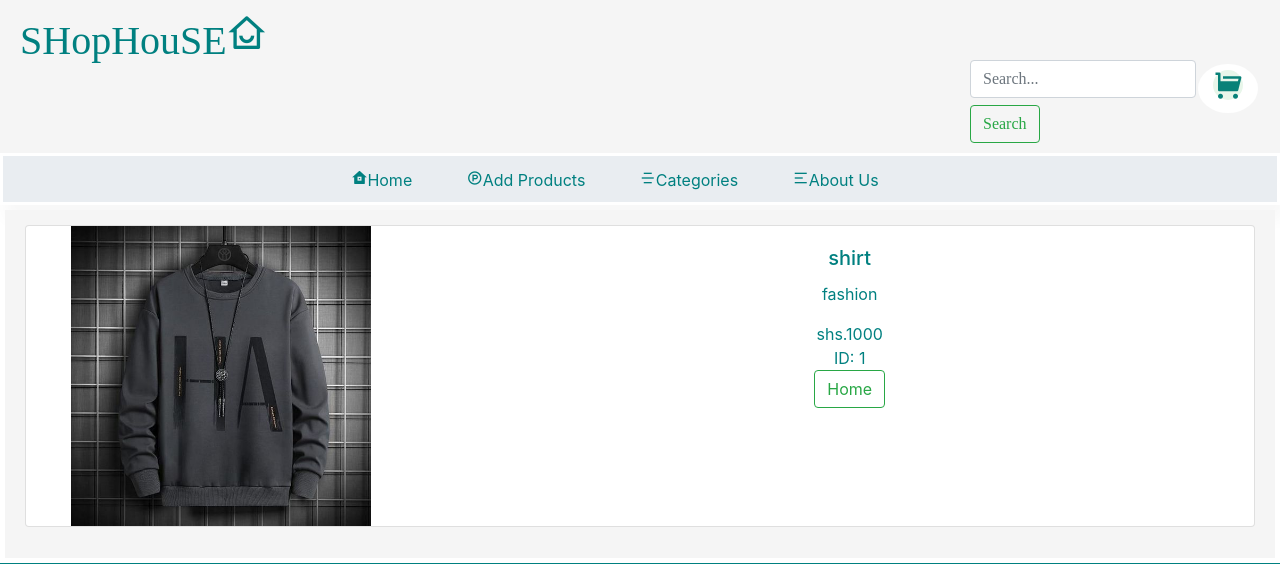
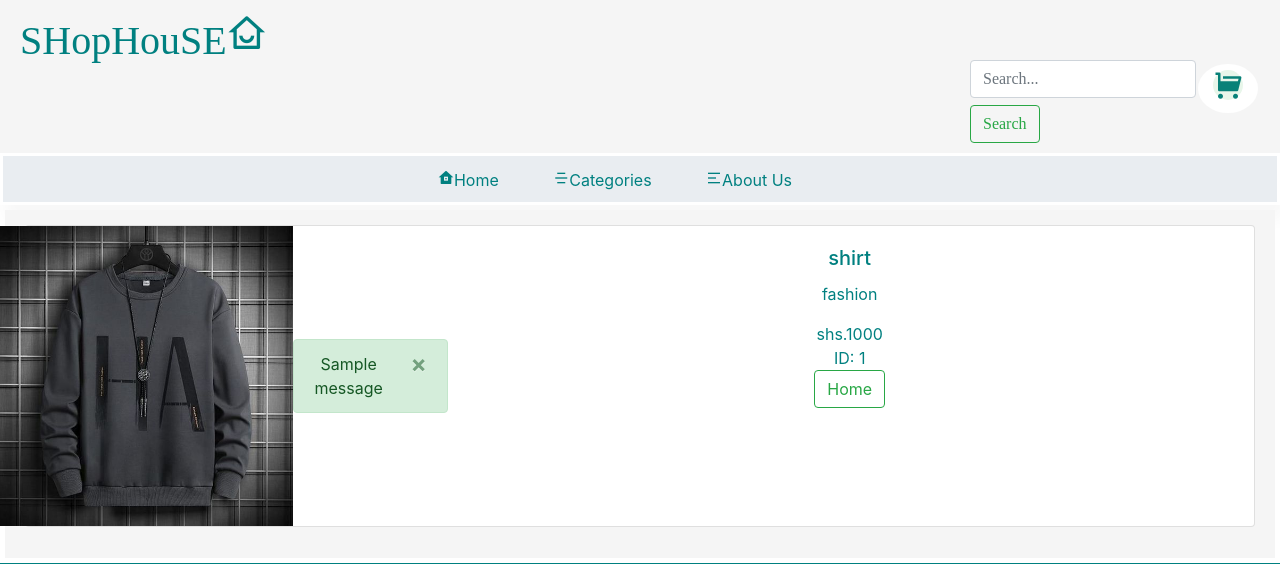
Before and after one commit to nathankanyesigye/shophouse, a Django app: page /product/1/ in a window 1280 px wide. Shown: the top 564 px of the page. Run offline with Django 5.2, Linux system fonts and the light colour scheme; data comes from the database, SQL or seed files in the repository; both versions use the stored data as it was after the commit; tables that the repository leaves empty hold one stand-in row (values such as "Sample post"); one stand-in notice (Sample message) is shown; some libraries are stand-ins or nearby versions.

Commit message:
updated every thing

```diff
--- a/templates/base.html
+++ b/templates/base.html
@@ -37,7 +37,9 @@
         <nav>
             <ul>
                 <li><a href="{%url 'home' %}"><i class="ri-home-8-fill"></i>Home</a></li>
-                <li><a href="{%url 'addproduct' %}"><i class="ri-product-hunt-line"></i>Add Products</a></li>
+                {% if user.is_authenticated %}
+                    <li><a href="{%url 'addproduct' %}"><i class="ri-product-hunt-line"></i>Add Products</a></li>
+                {% endif %}
                 <li><a href="#"><i class="ri-menu-5-line"></i>Categories</a></li>
                 <li><a href="{%url 'about' %}"><i class="ri-menu-2-fill"></i>About Us</a></li>
             </ul>
--- a/templates/product.html
+++ b/templates/product.html
@@ -9,10 +9,24 @@
             <div class="row g-0">
               <div class="col-md-4" style="display: flex; justify-content: center;  align-items:center;">
                 <img src="{{ product.image.url }}" class="img-fluid rounded-start" alt="..." width="300" height="300">
-                {% if user.is_authenticated %}
-                <a href="{%  url 'deleteproduct' product.id %} "><button type="button" class="btn btn-danger m-1"> Delete</button></a>
-                <a href="{%  url 'updateproduct' product.id %} "><button type="button" class="btn btn-primary m-1"> Update</button></a>
-                {% else %}
+                {% if user.is_authenticated and product.business.owner == user %}
+                <div class="mt-3">
+                    <a href="{% url 'updateproduct' product.id %}" class="btn btn-primary m-1">Update</a>
+                    <a href="{% url 'deleteproduct' product.id %}" class="btn btn-danger m-1">Delete</a>
+                </div>
+                {% endif %}
+
+                {% if messages %}
+                <div class="mt-3">
+                    {% for message in messages %}
+                        <div class="alert alert-{{ message.tags }} alert-dismissible fade show" role="alert">
+                            {{ message }}
+                            <button type="button" class="close" data-dismiss="alert" aria-label="Close">
+                                <span aria-hidden="true">&times;</span>
+                            </button>
+                        </div>
+                    {% endfor %}
+                </div>
                 {% endif %}
 
               </div>
```
Also changed, not shown: shophouse/tests/test_views.py (+32 -1 lines), db.sqlite3, media/shophouse/media/freepic2.jpg (added), media/shophouse/media/gucci_oe03UqL.jpg (added), media/shophouse/media/images.jpg (added), media/shophouse/media/perfume_aMmDGds.jpg (added), media/shophouse/media/shirt.jpeg (added), media/shophouse/media/shirt2_zFLUgS0.jpg (added), media/shophouse/media/shoe1_cOChD7X.jpg (added), shophouse/migrations/0016_product_business_product_created_at_and_more.py (added).
